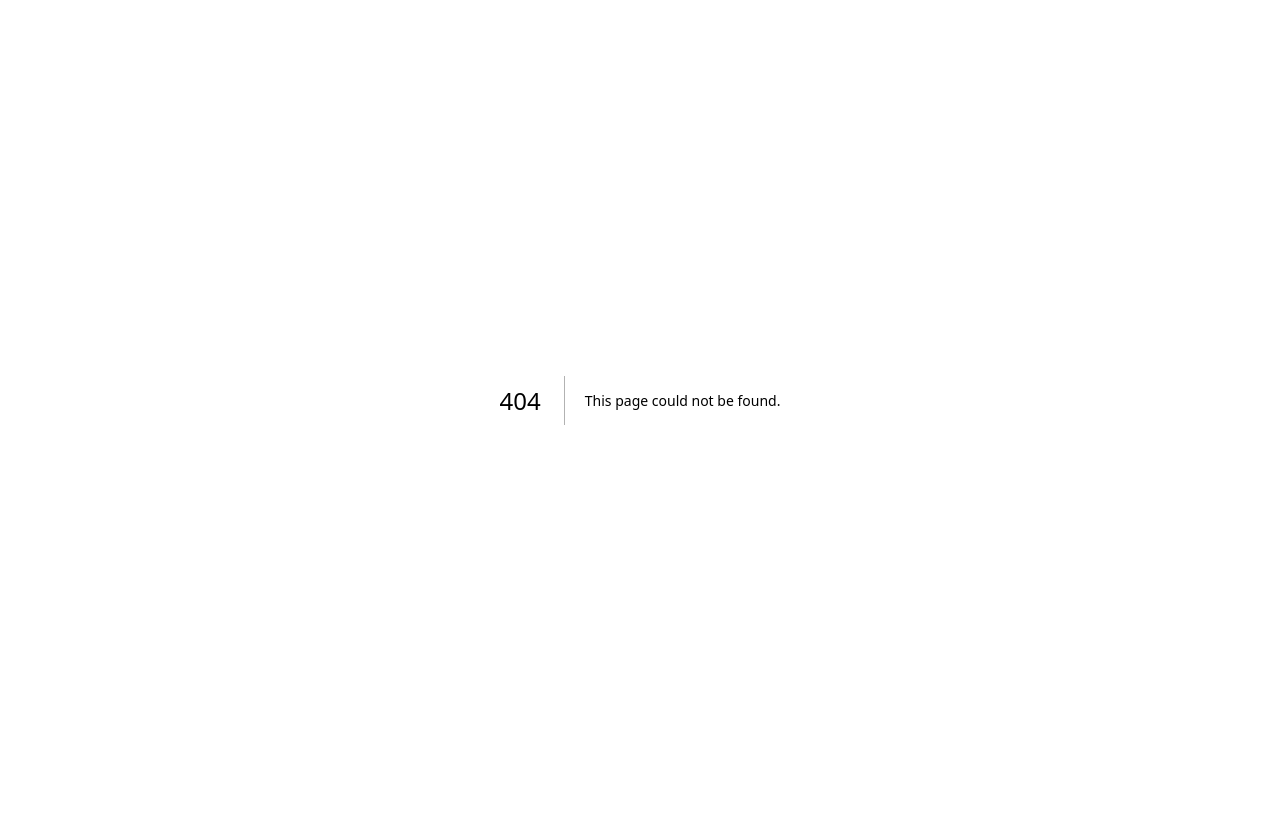
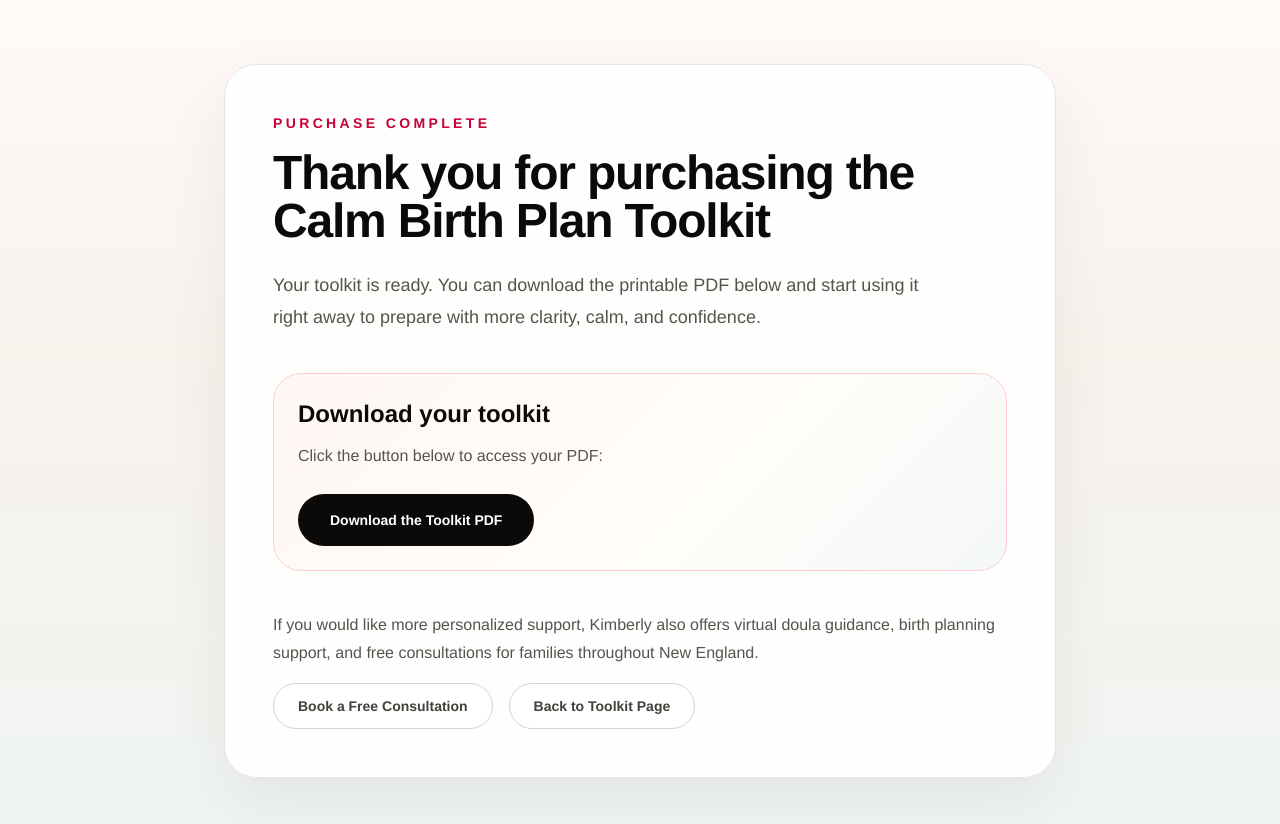
Before and after one commit to gavin7483/my-website, a Next.js app: page /toolkit-thank-you in a window 1280 px wide. Before the commit this address had no page. Shown: the top 824 px of the page. Before the commit the page ends 800 px from the top, so only its background shows below. Built offline with nearby package versions, Linux system fonts and the light colour scheme.

Commit message:
Added Stripe checkout and toolkit download flow

```diff
--- /dev/null
+++ b/app/toolkit-thank-you/page.tsx
@@ -0,0 +1,67 @@
+import type { Metadata } from "next";
+import Link from "next/link";
+
+export const metadata: Metadata = {
+  title: "Thank You | Calm Birth Plan Toolkit",
+  description:
+    "Thank you for purchasing the Calm Birth Plan Toolkit. Access your download and next steps here.",
+};
+
+export default function ToolkitThankYouPage() {
+  return (
+    <main className="min-h-screen bg-[linear-gradient(180deg,#fffaf8_0%,#f8f2ed_42%,#eff5f2_100%)] text-stone-800">
+      <section className="mx-auto flex min-h-screen max-w-4xl items-center px-6 py-16 lg:px-8">
+        <div className="w-full rounded-[2rem] border border-stone-200 bg-white/90 p-8 shadow-[0_24px_60px_rgba(86,68,55,0.08)] lg:p-12">
+          <p className="text-sm font-semibold uppercase tracking-[0.24em] text-rose-700">
+            Purchase Complete
+          </p>
+          <h1 className="mt-4 text-4xl font-semibold tracking-tight text-stone-950 sm:text-5xl">
+            Thank you for purchasing the Calm Birth Plan Toolkit
+          </h1>
+          <p className="mt-6 max-w-2xl text-lg leading-8 text-stone-600">
+            Your toolkit is ready. You can download the printable PDF below and
+            start using it right away to prepare with more clarity, calm, and
+            confidence.
+          </p>
+
+          <div className="mt-10 rounded-[1.75rem] border border-rose-200 bg-[linear-gradient(135deg,#fff7f4_0%,#fffdfa_60%,#f4f8f6_100%)] p-6">
+            <h2 className="text-2xl font-semibold text-stone-950">
+              Download your toolkit
+            </h2>
+            <p className="mt-3 text-base leading-7 text-stone-600">
+              Click the button below to access your PDF:
+            </p>
+            <a
+              href="/downloads/calm-birth-plan-toolkit.pdf"
+              className="mt-6 inline-flex items-center justify-center rounded-full bg-stone-950 px-8 py-4 text-sm font-semibold text-white transition hover:bg-stone-800"
+            >
+              Download the Toolkit PDF
+            </a>
+          </div>
+
+          <div className="mt-10 grid gap-4 text-base leading-7 text-stone-600">
+            <p>
+              If you would like more personalized support, Kimberly also offers
+              virtual doula guidance, birth planning support, and free
+              consultations for families throughout New England.
+            </p>
+            <div className="flex flex-col gap-4 sm:flex-row">
+              <Link
+                href="/#contact"
+                className="inline-flex items-center justify-center rounded-full border border-stone-300 bg-white px-6 py-3 text-sm font-semibold text-stone-700 transition hover:border-stone-900 hover:text-stone-950"
+              >
+                Book a Free Consultation
+              </Link>
+              <Link
+                href="/the-calm-birth-plan-toolkit"
+                className="inline-flex items-center justify-center rounded-full border border-stone-300 bg-white px-6 py-3 text-sm font-semibold text-stone-700 transition hover:border-stone-900 hover:text-stone-950"
+              >
+                Back to Toolkit Page
+              </Link>
+            </div>
+          </div>
+        </div>
+      </section>
+    </main>
+  );
+}
```
Also changed, not shown: 1 other file (tests, documents, lock files or other folders).
